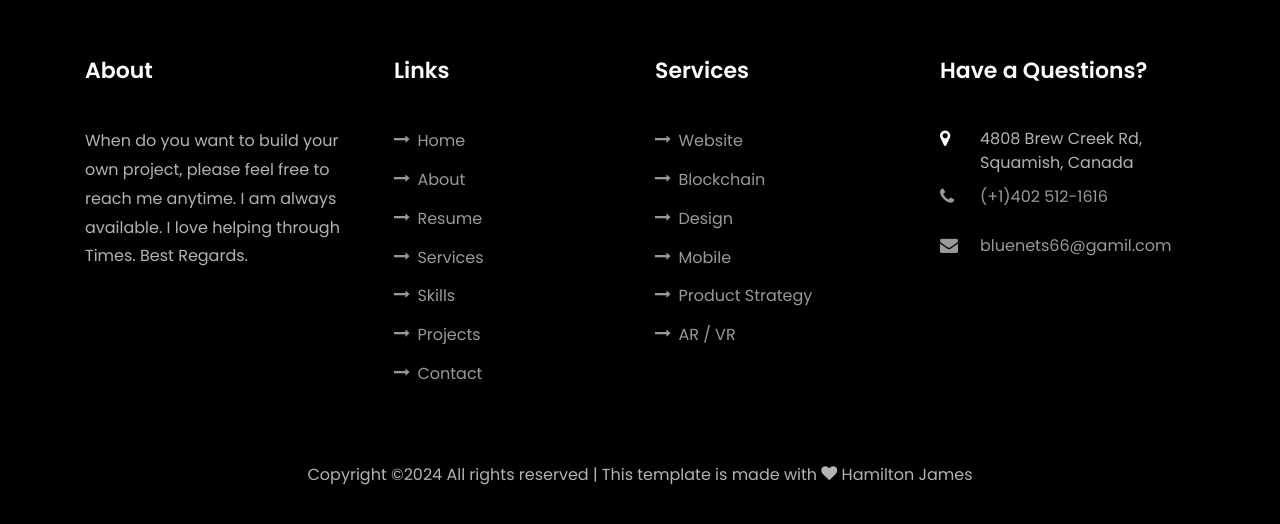
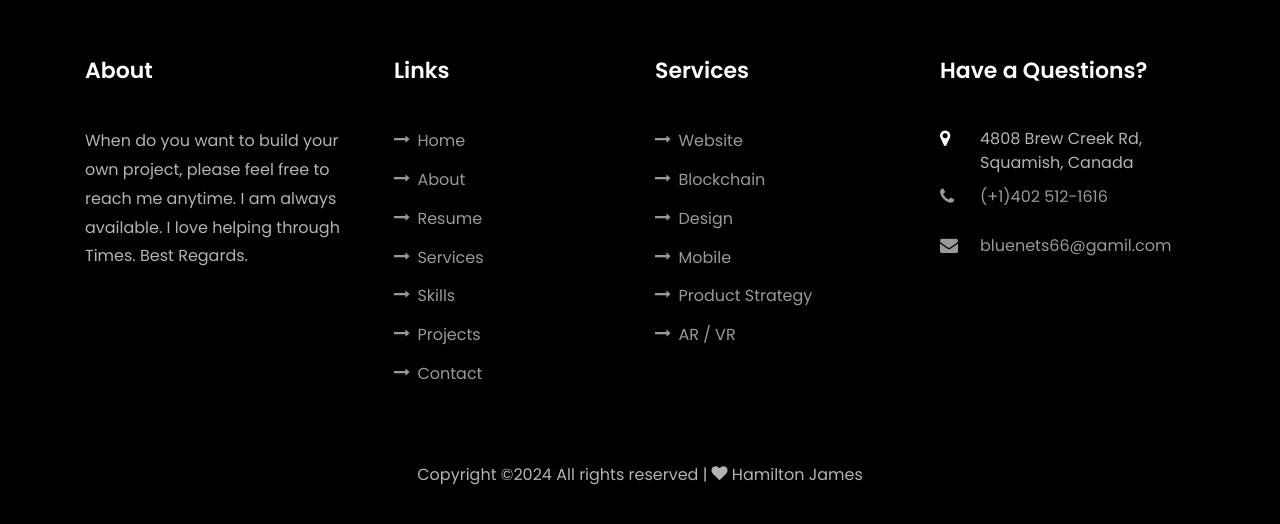
Before and after one commit to tech-White-Snow/portfolio, a plain HTML site: page index.html in a window 1280 px wide. Shown: the part 8022-8546 px from the top of the page. Drawn offline with Linux system fonts and the light colour scheme; files whose address does not match are found by name.

Commit message:
updated some contents

```diff
--- a/index.html
+++ b/index.html
@@ -806,7 +806,7 @@
           <div class="col-md-12 text-center">
 
             <p><!-- Link back to Colorlib can't be removed. Template is licensed under CC BY 3.0. -->
-  Copyright &copy;<script>document.write(new Date().getFullYear());</script> All rights reserved | This template is made with <i class="icon-heart color-danger" aria-hidden="true"></i> Hamilton James</a>
+  Copyright &copy;<script>document.write(new Date().getFullYear());</script> All rights reserved | <i class="icon-heart color-danger" aria-hidden="true"></i> Hamilton James</a>
   <!-- Link back to Colorlib can't be removed. Template is licensed under CC BY 3.0. --></p>
           </div>
         </div>
```
